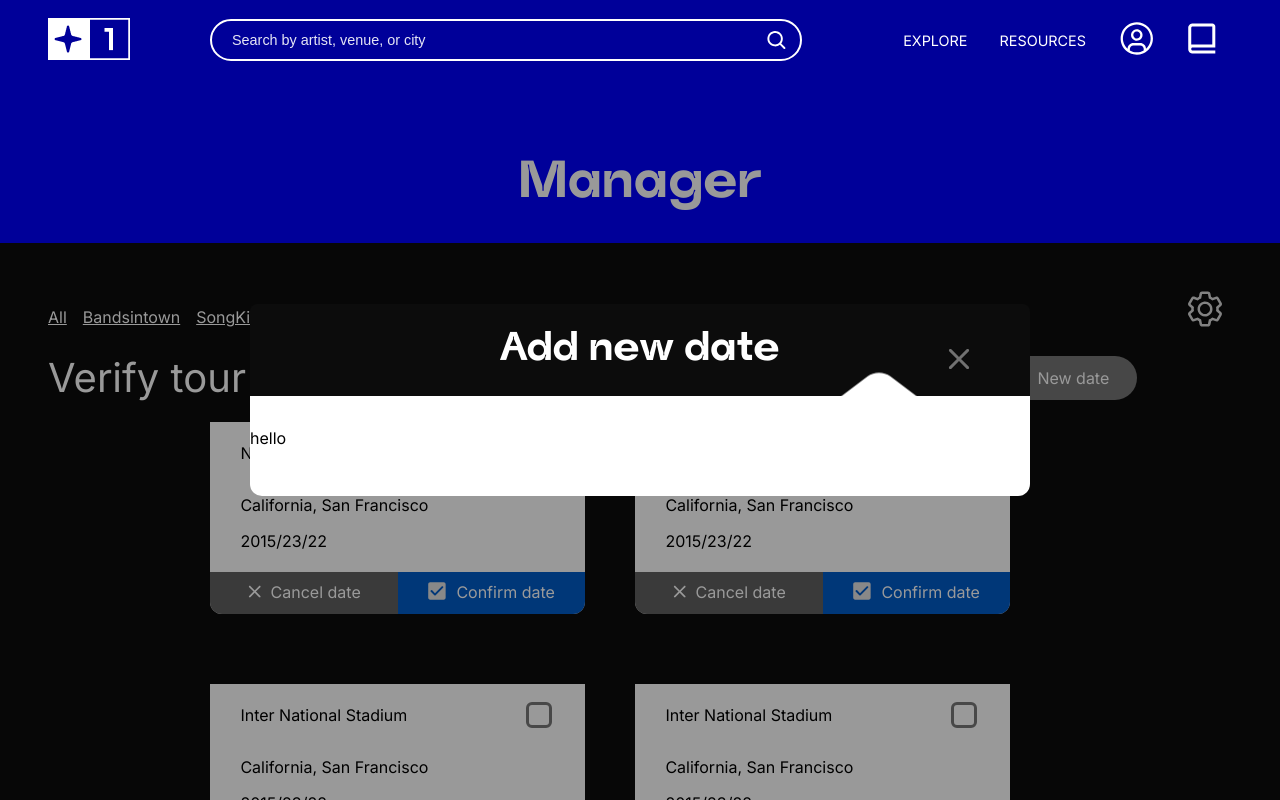
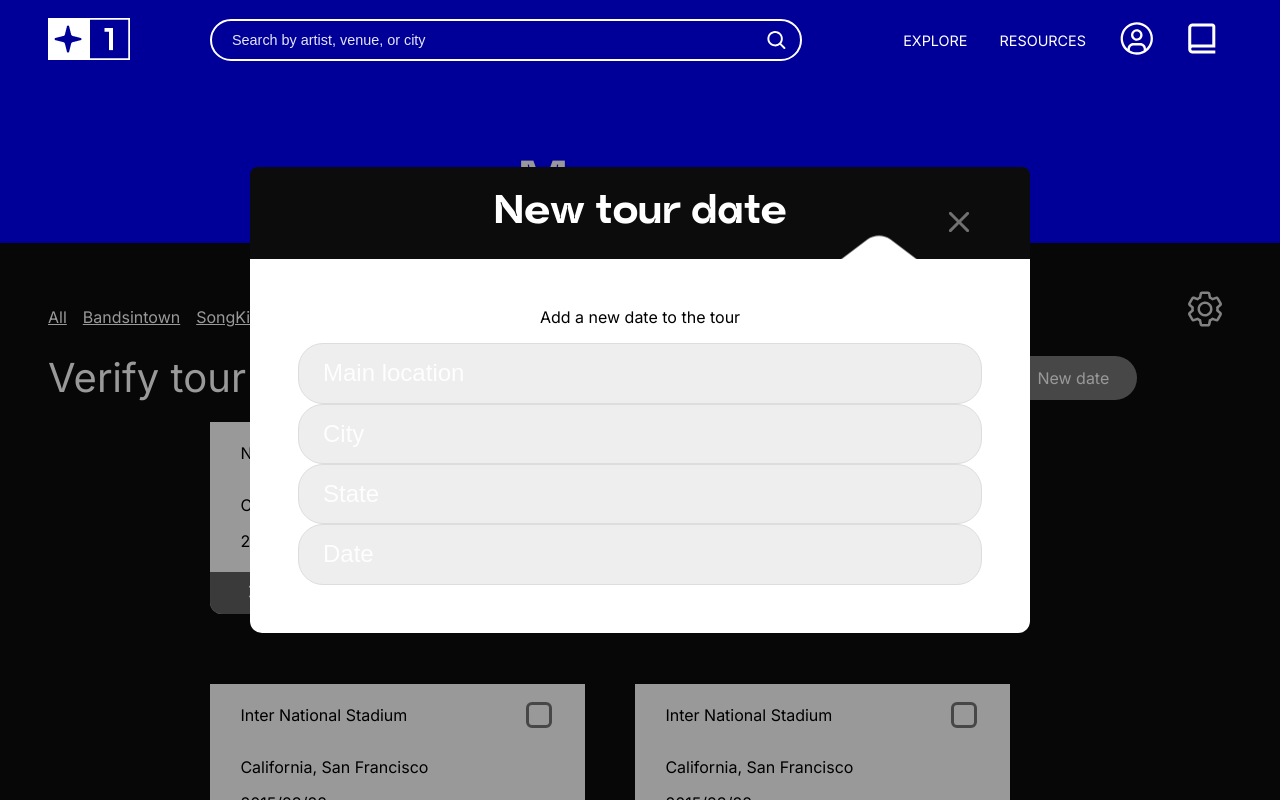
Before and after one commit to alfgago/web-nft-generator-minter, a Next.js app: page /admin/tour-manager in a window 1280 px wide. Both pictures are taken after a click on the button "New date". Shown: the top 800 px of the page. Built offline with nearby package versions, Linux system fonts and the light colour scheme.

Commit message:
working on the btn click action

```diff
--- a/src/components/Login/LoginModal/LoginModalStyles.jsx
+++ b/src/components/Common/Modal/ModalStyles.jsx
@@ -2,7 +2,7 @@ import styled from "styled-components"
 
 import { COLORS, DEVICE } from "@/styles/variables"
 
-export const LoginModalStyles = styled.section`
+export const ModalStyles = styled.section`
   display: flex;
   z-index: 1;
   position: fixed;
--- a/src/components/Login/LoginModal/index.tsx
+++ b/src/components/Common/Modal/index.tsx
@@ -1,19 +1,19 @@
 import React from "react"
 import { ReactSVG } from "react-svg"
 
-import { LoginModalStyles } from "./LoginModalStyles"
+import { ModalStyles } from "./ModalStyles"
 
-const LoginModal = ({
+const Modal = ({
   children,
   setIsOpen,
-  title = "Log in",
+  title,
 }: {
   children: JSX.Element
   setIsOpen: any
   title: string
 }) => {
   return (
-    <LoginModalStyles>
+    <ModalStyles>
       <div
         className="bg-modal"
         onClick={() => {
@@ -34,8 +34,8 @@ const LoginModal = ({
         </div>
         <div className="modal-content">{children}</div>
       </div>
-    </LoginModalStyles>
+    </ModalStyles>
   )
 }
 
-export default LoginModal
+export default Modal
--- a/src/components/Login/index.tsx
+++ b/src/components/Login/index.tsx
@@ -1,15 +1,13 @@
 import React, { useEffect, useState } from "react"
 
-import Footer from "../Footer"
-import Navbar from "../Navbar"
+import LoginModal from "../Common/Modal"
 
 import LoginForm from "./LoginForm"
-import LoginModal from "./LoginModal"
 
 const Login = ({ setIsOpen }: any) => {
   return (
     <>
-      <LoginModal setIsOpen={setIsOpen}>
+      <LoginModal setIsOpen={setIsOpen} title={"Log in"}>
         <LoginForm setIsOpen={setIsOpen} />
       </LoginModal>
     </>
--- /dev/null
+++ b/src/components/Tours/NewDateForm/NewDateFormStyles.jsx
@@ -0,0 +1,7 @@
+import styled from "styled-components"
+export const NewDateFormStyles = styled.div`
+  display: flex;
+  align-items: center;
+  justify-content: center;
+  flex-direction: column;
+`
--- /dev/null
+++ b/src/components/Tours/NewDateForm/index.tsx
@@ -0,0 +1,25 @@
+import React from "react"
+import { Field, Form, Formik } from "formik"
+
+import { NewDateFormStyles } from "./NewDateFormStyles"
+const NewDateForm = () => {
+  return (
+    <NewDateFormStyles className="content">
+      <div>
+        <p>Add a new date to the tour </p>
+      </div>
+      <div>
+        <Formik>
+          <Form>
+            <Field name="" type="text" placeholder="Main location" />
+            <Field name="" type="text" placeholder="City" />
+            <Field name="" type="text" placeholder="State" />
+            <Field name="" type="text" placeholder="Date" />
+          </Form>
+        </Formik>
+      </div>
+    </NewDateFormStyles>
+  )
+}
+
+export default NewDateForm
--- a/src/components/Tours/TourDates/index.tsx
+++ b/src/components/Tours/TourDates/index.tsx
@@ -2,8 +2,10 @@ import React, { useState } from "react"
 import { ReactSVG } from "react-svg"
 
 import AddButton from "@/components/Common/AddButton"
-import LoginModal from "@/components/Login/LoginModal"
+import LoginModal from "@/components/Common/Modal"
 import DateItem from "@/components/Tours/DateItem"
+
+import NewDateForm from "../NewDateForm"
 
 import { TourDateStyles } from "./TourDateStyles"
 const TourDates = ({ tourDates }: any) => {
@@ -34,8 +36,8 @@ const TourDates = ({ tourDates }: any) => {
           })}
         </div>
         {isOpen && (
-          <LoginModal setIsOpen={setOpen} title="Add new date">
-            <div>hello</div>
+          <LoginModal setIsOpen={setOpen} title="New tour date">
+            <NewDateForm />
           </LoginModal>
         )}
       </TourDateStyles>
```
